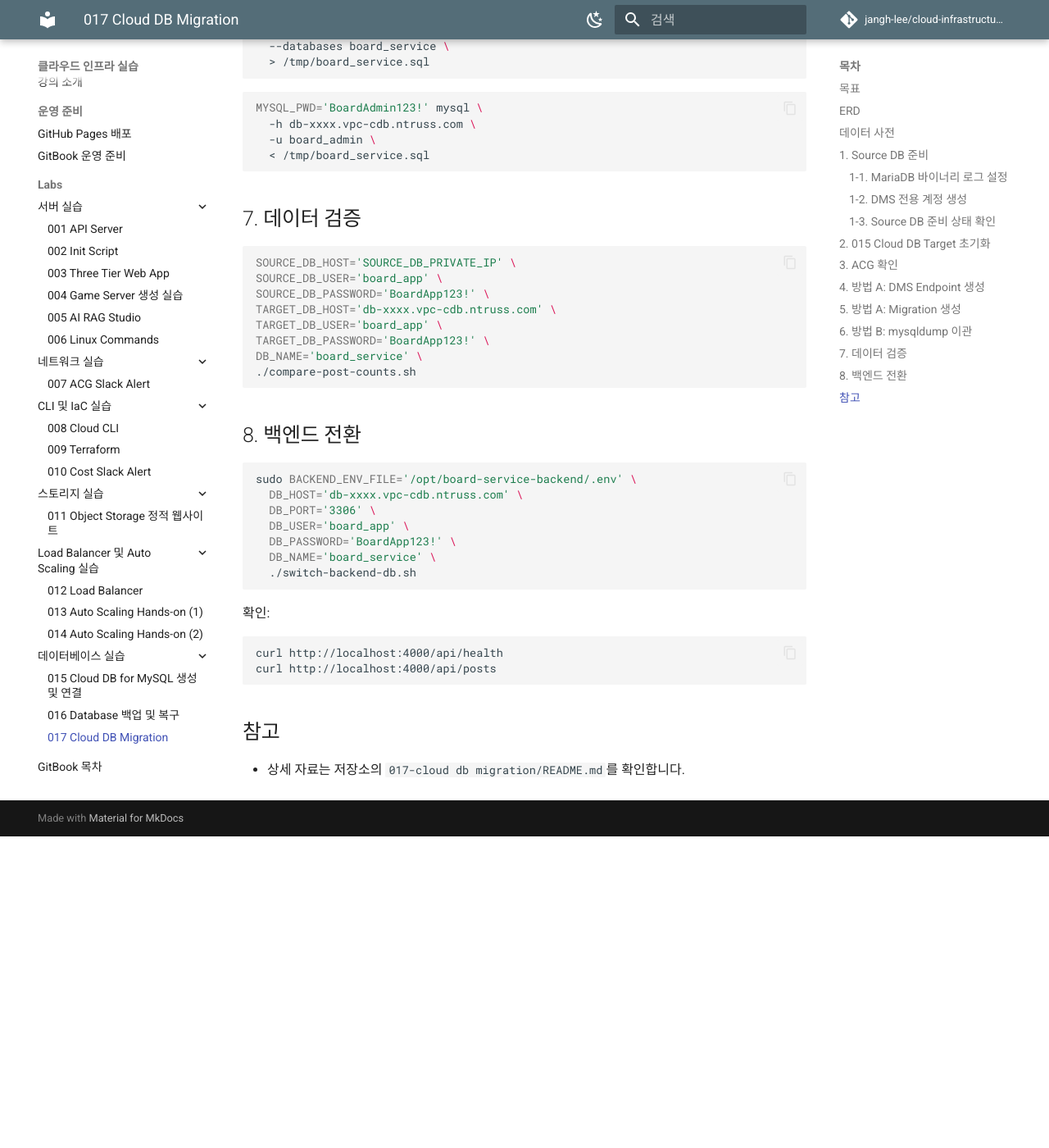
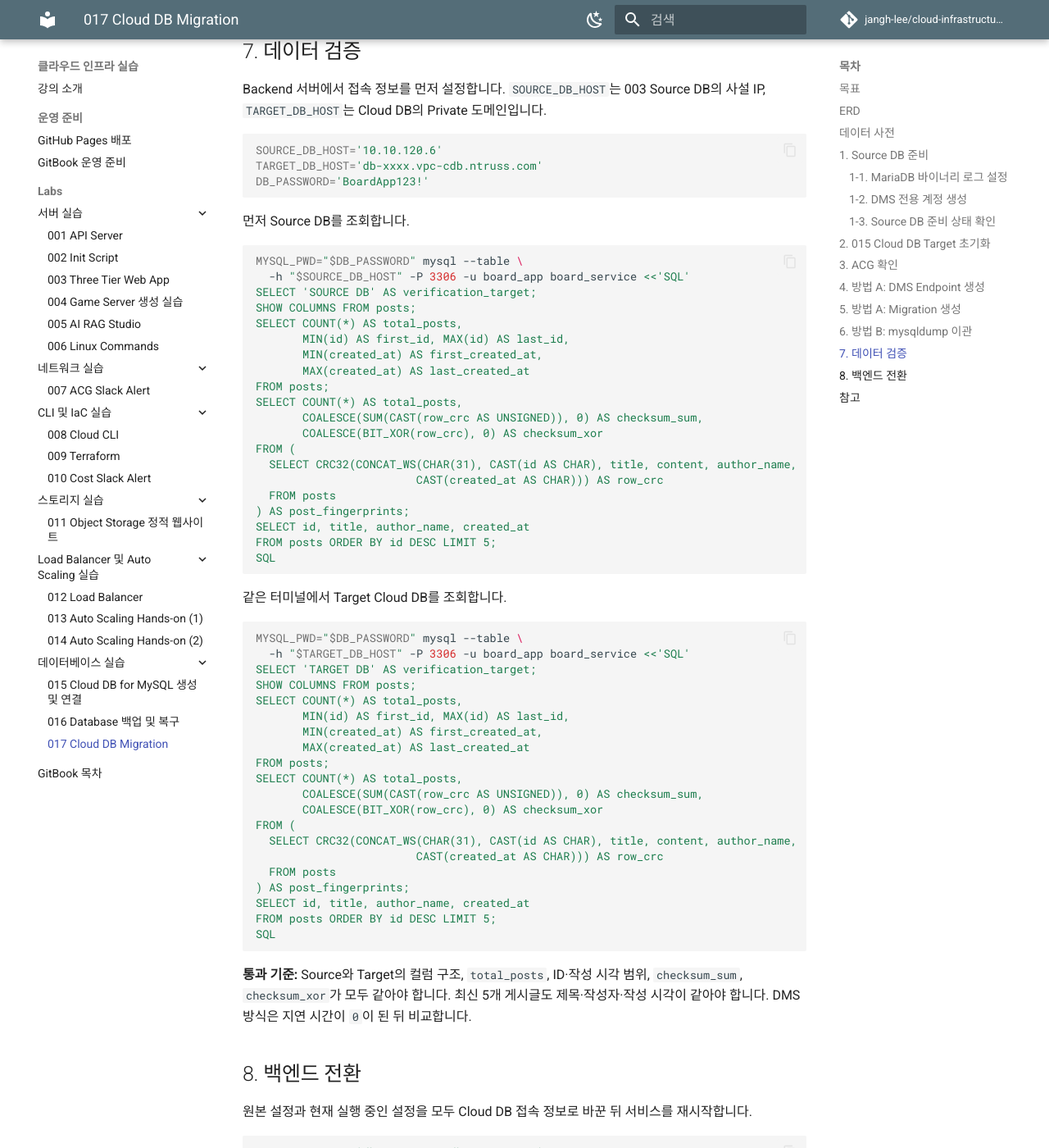
Before and after one commit to jangh-lee/cloud-infrastructure-lecture-example, an MkDocs documentation site: the page built from gitbook/labs/017-cloud-db-migration.md, in a window 1280 px wide and 1400 px high, scrolled down 10758 px. Shown: the whole window at 82% size. Built offline with MkDocs 1.6.1 and Material for MkDocs 9.7.7, drawn with Linux system fonts in a browser that asks for light colours; comment, search, counter and statistics services are not loaded; before the commit the page ends 11778 px from its top, so only the background shows below that; some of the changed text lies outside the part shown.

Commit message:
Replace migration lab wrappers with direct commands

````diff
--- a/gitbook/labs/017-cloud-db-migration.md
+++ b/gitbook/labs/017-cloud-db-migration.md
@@ -314,31 +314,12 @@
 Source DB에서 덤프 파일 생성:
 
 ```bash
-cd "017-cloud db migration/scripts"
+SOURCE_DB_HOST='10.10.120.6'
+TARGET_DB_HOST='db-xxxx.vpc-cdb.ntruss.com'
 
-SOURCE_DB_HOST='SOURCE_DB_PRIVATE_IP' \
-SOURCE_DB_USER='board_app' \
-SOURCE_DB_PASSWORD='BoardApp123!' \
-DB_NAME='board_service' \
-DUMP_FILE='/tmp/board_service.sql' \
-./dump-source-db.sh
-```
-
-Cloud DB for MySQL에 복원:
-
-```bash
-TARGET_DB_HOST='db-xxxx.vpc-cdb.ntruss.com' \
-TARGET_DB_USER='board_admin' \
-TARGET_DB_PASSWORD='BoardAdmin123!' \
-DUMP_FILE='/tmp/board_service.sql' \
-./restore-target-db.sh
-```
-
-명령어를 직접 쓰면 아래와 같습니다.
-
-```bash
-MYSQL_PWD='SOURCE_PASSWORD' mysqldump \
-  -h SOURCE_DB_PRIVATE_IP \
+MYSQL_PWD='BoardApp123!' mysqldump \
+  -h "$SOURCE_DB_HOST" \
+  -P 3306 \
   -u board_app \
   --single-transaction \
   --quick \
@@ -348,46 +329,113 @@
   --default-character-set=utf8mb4 \
   --databases board_service \
   > /tmp/board_service.sql
+
+ls -lh /tmp/board_service.sql
 ```
+
+`board_service.sql` 파일의 크기가 `0`보다 크면 Target Cloud DB에 복원합니다. 위에서 설정한 `TARGET_DB_HOST`를 같은 터미널에서 사용합니다.
 
 ```bash
 MYSQL_PWD='BoardAdmin123!' mysql \
-  -h db-xxxx.vpc-cdb.ntruss.com \
+  -h "$TARGET_DB_HOST" \
+  -P 3306 \
   -u board_admin \
   < /tmp/board_service.sql
 ```
 
 ## 7. 데이터 검증
 
+Backend 서버에서 접속 정보를 먼저 설정합니다. `SOURCE_DB_HOST`는 003 Source DB의 사설 IP, `TARGET_DB_HOST`는 Cloud DB의 Private 도메인입니다.
+
 ```bash
-SOURCE_DB_HOST='SOURCE_DB_PRIVATE_IP' \
-SOURCE_DB_USER='board_app' \
-SOURCE_DB_PASSWORD='BoardApp123!' \
-TARGET_DB_HOST='db-xxxx.vpc-cdb.ntruss.com' \
-TARGET_DB_USER='board_app' \
-TARGET_DB_PASSWORD='BoardApp123!' \
-DB_NAME='board_service' \
-./compare-post-counts.sh
+SOURCE_DB_HOST='10.10.120.6'
+TARGET_DB_HOST='db-xxxx.vpc-cdb.ntruss.com'
+DB_PASSWORD='BoardApp123!'
 ```
+
+먼저 Source DB를 조회합니다.
+
+```bash
+MYSQL_PWD="$DB_PASSWORD" mysql --table \
+  -h "$SOURCE_DB_HOST" -P 3306 -u board_app board_service <<'SQL'
+SELECT 'SOURCE DB' AS verification_target;
+SHOW COLUMNS FROM posts;
+SELECT COUNT(*) AS total_posts,
+       MIN(id) AS first_id, MAX(id) AS last_id,
+       MIN(created_at) AS first_created_at,
+       MAX(created_at) AS last_created_at
+FROM posts;
+SELECT COUNT(*) AS total_posts,
+       COALESCE(SUM(CAST(row_crc AS UNSIGNED)), 0) AS checksum_sum,
+       COALESCE(BIT_XOR(row_crc), 0) AS checksum_xor
+FROM (
+  SELECT CRC32(CONCAT_WS(CHAR(31), CAST(id AS CHAR), title, content, author_name,
+                        CAST(created_at AS CHAR))) AS row_crc
+  FROM posts
+) AS post_fingerprints;
+SELECT id, title, author_name, created_at
+FROM posts ORDER BY id DESC LIMIT 5;
+SQL
+```
+
+같은 터미널에서 Target Cloud DB를 조회합니다.
+
+```bash
+MYSQL_PWD="$DB_PASSWORD" mysql --table \
+  -h "$TARGET_DB_HOST" -P 3306 -u board_app board_service <<'SQL'
+SELECT 'TARGET DB' AS verification_target;
+SHOW COLUMNS FROM posts;
+SELECT COUNT(*) AS total_posts,
+       MIN(id) AS first_id, MAX(id) AS last_id,
+       MIN(created_at) AS first_created_at,
+       MAX(created_at) AS last_created_at
+FROM posts;
+SELECT COUNT(*) AS total_posts,
+       COALESCE(SUM(CAST(row_crc AS UNSIGNED)), 0) AS checksum_sum,
+       COALESCE(BIT_XOR(row_crc), 0) AS checksum_xor
+FROM (
+  SELECT CRC32(CONCAT_WS(CHAR(31), CAST(id AS CHAR), title, content, author_name,
+                        CAST(created_at AS CHAR))) AS row_crc
+  FROM posts
+) AS post_fingerprints;
+SELECT id, title, author_name, created_at
+FROM posts ORDER BY id DESC LIMIT 5;
+SQL
+```
+
+**통과 기준:** Source와 Target의 컬럼 구조, `total_posts`, ID·작성 시각 범위, `checksum_sum`, `checksum_xor`가 모두 같아야 합니다. 최신 5개 게시글도 제목·작성자·작성 시각이 같아야 합니다. DMS 방식은 지연 시간이 `0`이 된 뒤 비교합니다.
 
 ## 8. 백엔드 전환
 
+원본 설정과 현재 실행 중인 설정을 모두 Cloud DB 접속 정보로 바꾼 뒤 서비스를 재시작합니다.
+
 ```bash
-sudo BACKEND_ENV_FILE='/opt/board-service-backend/.env' \
-  DB_HOST='db-xxxx.vpc-cdb.ntruss.com' \
-  DB_PORT='3306' \
-  DB_USER='board_app' \
-  DB_PASSWORD='BoardApp123!' \
-  DB_NAME='board_service' \
-  ./switch-backend-db.sh
+TARGET_DB_HOST='db-xxxx.vpc-cdb.ntruss.com'
+SOURCE_ENV="$HOME/cloud-infrastructure-lecture-example/003-three tier web app/backend/.env"
+RUNTIME_ENV='/opt/board-service-backend/.env'
+
+sudo sed -i \
+  -e "s|^DB_HOST=.*|DB_HOST=$TARGET_DB_HOST|" \
+  -e 's|^DB_PORT=.*|DB_PORT=3306|' \
+  -e 's|^DB_USER=.*|DB_USER=board_app|' \
+  -e 's|^DB_PASSWORD=.*|DB_PASSWORD=BoardApp123!|' \
+  -e 's|^DB_NAME=.*|DB_NAME=board_service|' \
+  "$SOURCE_ENV" "$RUNTIME_ENV"
+
+sudo systemctl restart board-service-backend
+sudo systemctl restart board-service-post-seeder || true
+sudo grep -E '^DB_(HOST|PORT|USER|PASSWORD|NAME)=' "$RUNTIME_ENV"
 ```
 
 확인:
 
 ```bash
-curl http://localhost:4000/api/health
-curl http://localhost:4000/api/posts
+sudo systemctl is-active board-service-backend
+curl -s http://localhost:4000/api/health
+curl -s http://localhost:4000/api/posts
 ```
+
+서비스가 `active`, Health 응답이 `"status":"ok"`, 게시글 목록이 JSON으로 출력되면 전환이 완료된 것입니다.
 
 ## 참고
 
````
Also changed, not shown: 017-cloud db migration/README.md (+87 -194 lines).
